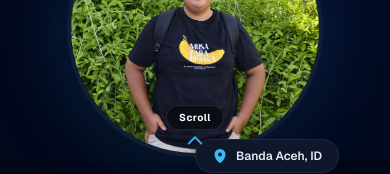
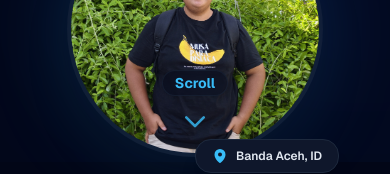
Before and after one commit to dimzulfaridha/myportfolio-website, a React (Vite) app: page / in a window 390 px wide. Shown: the part 682-856 px from the top of the page. Built offline with nearby package versions, Linux system fonts and the light colour scheme.

Commit message:
Enhance mobile scroll indicator visibility

```diff
--- a/src/App.jsx
+++ b/src/App.jsx
@@ -498,13 +498,13 @@ function App() {
 
       {/* Scroll Down Indicator */}
       <div
-        className={`fixed bottom-2 md:bottom-8 left-0 right-0 z-50 flex justify-center pointer-events-none transition-opacity duration-700 ease-in-out ${scrolled ? 'opacity-0 translate-y-4' : 'opacity-100 translate-y-0'}`}
+        className={`fixed bottom-8 left-0 right-0 z-40 flex justify-center pointer-events-none transition-opacity duration-700 ease-in-out ${scrolled ? 'opacity-0 translate-y-4' : 'opacity-100 translate-y-0'}`}
       >
-        <div className="flex flex-col items-center gap-1 md:gap-2 text-slate-300">
-          <span className="text-[10px] md:text-xs font-bold md:font-medium text-white md:text-slate-400 tracking-wider bg-black/40 md:bg-transparent px-3 py-1 md:px-0 md:py-0 rounded-full backdrop-blur-md md:backdrop-blur-none border border-white/10 md:border-transparent drop-shadow-lg">Scroll</span>
+        <div className="flex flex-col items-center gap-1 text-slate-300">
+          <span className="text-sm font-bold text-accent bg-slate-950/40 px-3 py-0.5 rounded-full backdrop-blur-sm border border-slate-800/50 shadow-md">Scroll</span>
 
           {/* Desktop Mouse Icon */}
-          <div className="hidden md:flex w-6 h-10 rounded-full border-2 border-slate-400 justify-center p-1">
+          <div className="hidden md:flex w-6 h-10 rounded-full border-2 border-slate-400 justify-center p-1 mt-1">
             <motion.div
               animate={{ y: [0, 16], opacity: [1, 0] }}
               transition={{ duration: 1.5, repeat: Infinity, ease: "easeOut" }}
@@ -513,12 +513,12 @@ function App() {
           </div>
 
           {/* Mobile Arrow Icon */}
-          <div className="md:hidden flex flex-col items-center justify-center">
+          <div className="md:hidden flex flex-col items-center justify-center mt-0.5">
             <motion.div
-              animate={{ y: [4, -4, 4], opacity: [0.3, 1, 0.3] }}
-              transition={{ duration: 2.5, repeat: Infinity, ease: "easeInOut" }}
+              animate={{ y: [0, 8, 0], opacity: [0.5, 1, 0.5] }}
+              transition={{ duration: 2, repeat: Infinity, ease: "easeInOut" }}
             >
-              <CaretUp size={20} weight="bold" className="text-accent" />
+              <CaretDown size={28} weight="bold" className="text-accent drop-shadow-md" />
             </motion.div>
           </div>
         </div>
```
